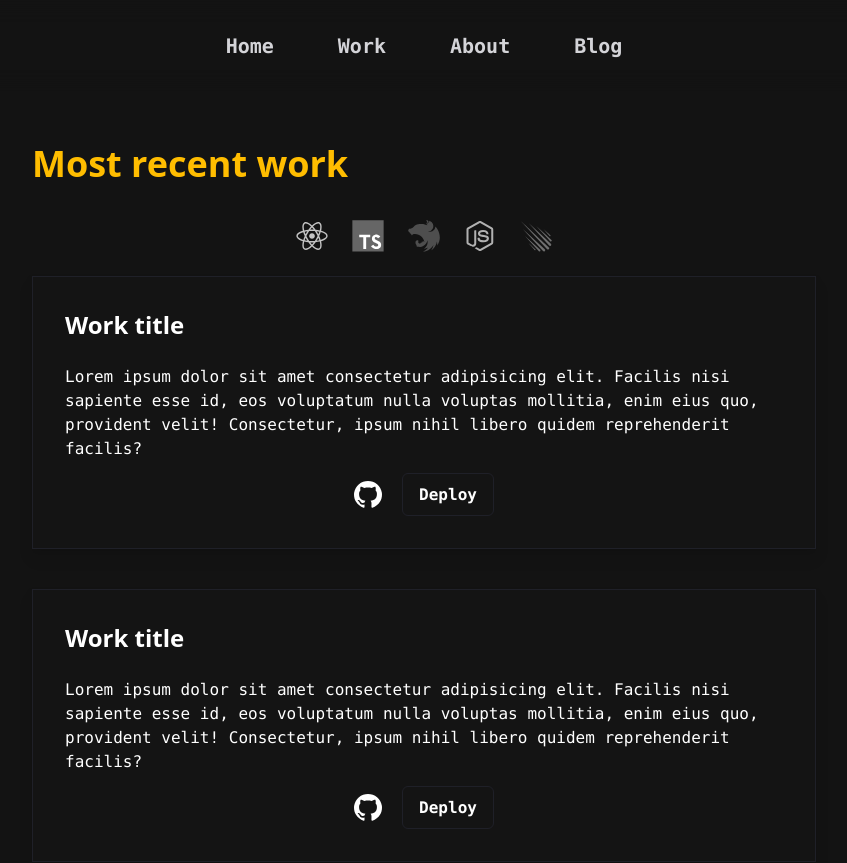
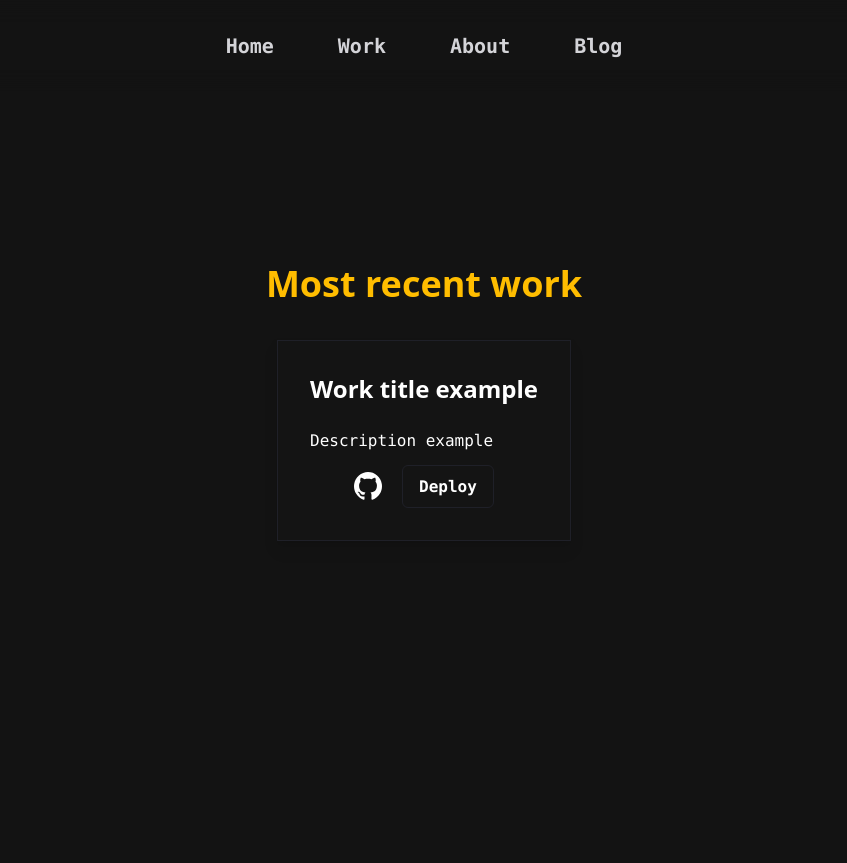
Before and after one commit to OtavioSC/website, a Next.js app: page /work in a window 1280 px wide. Shown: the top 863 px of the page, without its empty margins (216-1063 px from the left). After the commit the page ends 800 px from the top, so only its background shows below. Built offline with nearby package versions, Linux system fonts and the light colour scheme.

Commit message:
feat: markdown reader added

```diff
--- a/package.json
+++ b/package.json
@@ -15,12 +15,16 @@
     "@types/react": "18.2.7",
     "@types/react-dom": "18.2.4",
     "autoprefixer": "10.4.14",
+    "date-fns": "^2.30.0",
     "eslint": "8.41.0",
     "eslint-config-next": "13.4.3",
+    "gray-matter": "^4.0.3",
     "next": "13.4.3",
     "postcss": "8.4.23",
     "react": "18.2.0",
     "react-dom": "18.2.0",
+    "remark": "^14.0.3",
+    "remark-html": "^15.0.2",
     "tailwindcss": "3.3.2",
     "typescript": "5.0.4"
   },
--- a/src/app/about/page.tsx
+++ b/src/app/about/page.tsx
@@ -1,8 +1,24 @@
-export default function About() {
+import { getWorkBySlug, aboutDirectory } from "@/lib/api";
+import markdownParser from "@/lib/markdownParser";
+import markdownStyles from "../styles/markdown.module.css";
+
+export default async function About() {
+  const about = getWorkBySlug("about", ["author", "content"], aboutDirectory);
+
+  const content = await markdownParser(about.content || "");
+
   return (
     <main className="flex min-h-screen flex-col items-center justify-center w-full p-24">
       <section className={`text-white pt-8 pb-6`}>
-        <p className="my-2 text-2xl"></p>
+        <h1
+          className={`font-bold text-center my-4 inline-block text-goldenrod text-4xl`}
+        >
+          About my history
+        </h1>
+        <div
+          className={markdownStyles["markdown"]}
+          dangerouslySetInnerHTML={{ __html: content }}
+        ></div>
       </section>
     </main>
   );
--- /dev/null
+++ b/src/app/styles/markdown.module.css
@@ -0,0 +1,18 @@
+.markdown {
+  @apply text-lg md:text-xl leading-relaxed;
+}
+
+.markdown p,
+.markdown ul,
+.markdown ol,
+.markdown blockquote {
+  @apply my-6;
+}
+
+.markdown h2 {
+  @apply text-3xl mt-12 mb-4 leading-snug;
+}
+
+.markdown h3 {
+  @apply text-2xl mt-8 mb-4 leading-snug;
+}
--- /dev/null
+++ b/src/app/types/types.ts
@@ -0,0 +1,16 @@
+export type Work = {
+  [key: string]: string;
+};
+
+export type WorkContent = {
+  slug?: string;
+  title: string;
+  description: string;
+  date?: string;
+  coverImage?: string;
+  author: string;
+  ogImage?: {
+    url: string;
+  };
+  content?: string;
+};
--- a/src/app/work/page.tsx
+++ b/src/app/work/page.tsx
@@ -1,8 +1,16 @@
 import Card from "@/components/card/Card";
 import { techIcons } from "@/assets/icons/icons";
 import Image from "next/image";
+import { Work, WorkContent } from "../types/types";
+import { getAllWorks } from "@/lib/api";
+
+type Props = {
+  allWorks: WorkContent[];
+};
 
 export default function Work() {
+  const works = getAllWorks(["title", "author", "description"]);
+
   return (
     <main className="flex min-h-screen flex-col items-center justify-center w-full p-24">
       <section className={`text-white pt-8 pb-6`}>
@@ -11,22 +19,16 @@ export default function Work() {
         >
           Most recent work
         </h1>
-        <div className="mt-4 flex flex-row gap-4 justify-center">
-          {techIcons.map((icon) => {
-            return (
-              <Image
-                key={icon.name}
-                src={icon.src}
-                className="h-10 w-10 grayscale hover:grayscale-0 duration-300 p-1"
-                alt={icon.name}
-              />
-            );
-          })}
-        </div>
-        <Card />
-        <Card />
-        <Card />
-        <Card />
+        {works.map((work) => {
+          console.log(work);
+          return (
+            <Card
+              title={work.title}
+              author={work.author}
+              description={work.description}
+            />
+          );
+        })}
       </section>
     </main>
   );
--- a/src/components/card/Card.tsx
+++ b/src/components/card/Card.tsx
@@ -1,18 +1,14 @@
 import Image from "next/image";
 import Link from "next/link";
 import GithubIcon from "../../assets/icons/github.svg";
+import { WorkContent } from "@/app/types/types";
 
-export default function Card() {
+export default function Card({ title, author, description }: WorkContent) {
   return (
     <div className="grid sm:flex h-50 min-h-max justify-center md:text-left text-white drop-shadow-lg max-w-content rounded-xl">
       <div className="p-8 flex flex-col gap-3 my-5 border border-sb bg-[#141414]">
-        <h2 className="text-2xl font-bold">Work title</h2>
-        <samp className="mt-3 hidden sm:block">
-          Lorem ipsum dolor sit amet consectetur adipisicing elit. Facilis nisi
-          sapiente esse id, eos voluptatum nulla voluptas mollitia, enim eius
-          quo, provident velit! Consectetur, ipsum nihil libero quidem
-          reprehenderit facilis?
-        </samp>
+        <h2 className="text-2xl font-bold">{title}</h2>
+        <samp className="mt-3 hidden sm:block">{description}</samp>
         <div className="flex flex-row gap-5 justify-center items-center ">
           <Link href="https://github.com/otaviosc" target="_blank">
             <Image
--- a/src/components/navMobile/NavMobile.tsx
+++ b/src/components/navMobile/NavMobile.tsx
@@ -1,6 +1,6 @@
 import { useState } from "react";
 import Link from "next/link";
-import navLinks from "@/data/navLinks";
+import navLinks from "@/utils/navLinks";
 
 const MobileNav = () => {
   const [navShow, setNavShow] = useState(false);
--- /dev/null
+++ b/src/content/example.md
@@ -0,0 +1,5 @@
+---
+title: "Work title example"
+author: "Otavio Carmo"
+description: "Description example"
+---
--- /dev/null
+++ b/src/lib/api.ts
@@ -0,0 +1,48 @@
+import fs from "fs";
+import matter from "gray-matter";
+import { join } from "path";
+import { Work } from "@/app/types/types";
+
+export const worksDirectory = join(process.cwd(), "src/content");
+export const aboutDirectory = join(process.cwd(), "src/app/about");
+
+export function getWorkSlugs() {
+  return fs.readdirSync(worksDirectory);
+}
+
+export function getWorkBySlug(
+  slug: string,
+  fields: string[] = [],
+  directory: string
+): Work {
+  const works: Work = {};
+
+  const replacedSlug = slug.replace(/\.md$/, "");
+  const fullPath = join(directory, `${replacedSlug}.md`);
+  const fileData = fs.readFileSync(fullPath, "utf-8");
+
+  const { data, content } = matter(fileData);
+
+  fields.forEach((field) => {
+    if (field === "slug") {
+      works[field] = replacedSlug;
+    }
+    if (field === "content") {
+      works[field] = content;
+    }
+
+    if (typeof data[field] !== "undefined") {
+      works[field] = data[field];
+    }
+  });
+
+  return works;
+}
+
+export function getAllWorks(fields: string[] = []): Work[] {
+  const slugs = getWorkSlugs();
+  const works = slugs
+    .map((slug) => getWorkBySlug(slug, fields, worksDirectory))
+    .sort((first, second) => (first.date > second.date ? -1 : 1));
+  return works;
+}
--- /dev/null
+++ b/src/lib/markdownParser.ts
@@ -0,0 +1,7 @@
+import { remark } from "remark";
+import html from "remark-html";
+
+export default async function markdownParser(markdown: string) {
+  const result = await remark().use(html).process(markdown);
+  return result.toString();
+}
```
Also changed, not shown: src/app/about/about.md (added, +10 -0 lines), src/utils/navLinks.ts (renamed from src/data/navLinks.ts), 1 other file (tests, documents, lock files or other folders).
